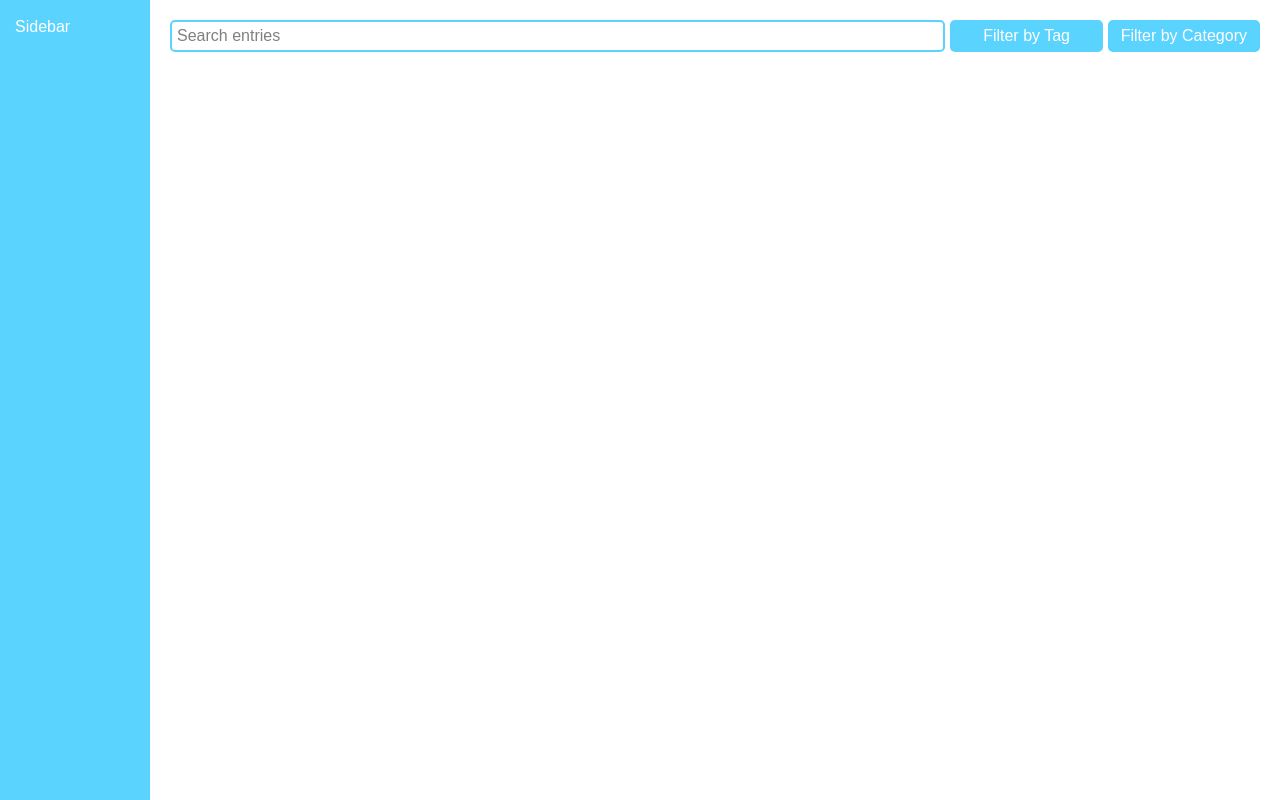
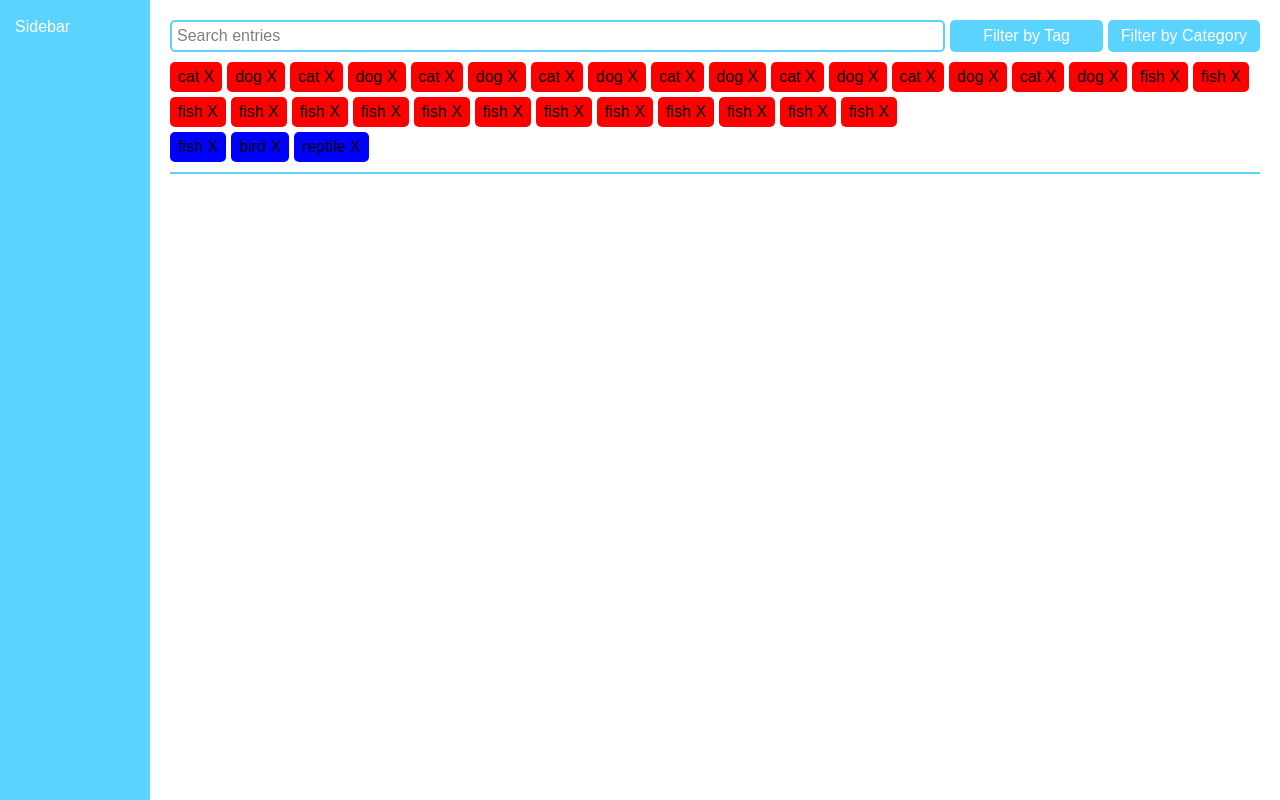
Before and after one commit to Abdelrhman2607/Music-Archive, a Next.js app: page / in a window 1280 px wide. Built offline with nearby package versions, Linux system fonts and the light colour scheme.

Commit message:
Selected filters WIP

```diff
--- a/app/components/Search/searchArea.module.css
+++ b/app/components/Search/searchArea.module.css
@@ -1,5 +1,9 @@
 
 .searchArea{
+    border-bottom: solid var(--Blue) 2px;
+    padding-bottom: 5px;
+}
+.searchAreaControls{
     display: flex;
     flex-direction: row;
     gap: 5px;
@@ -22,4 +26,5 @@
 
 .filterArea{
     flex: 1 1 0;
+    position: relative;
 }
--- a/app/components/Search/searchArea.tsx
+++ b/app/components/Search/searchArea.tsx
@@ -1,19 +1,26 @@
 'use client';
 
 import styles from './searchArea.module.css';
+
 import Searchbar from './searchbar';
 import DropdownMenu from '../UI/dropdownMenu';
+import SelectedFilters from './selectedFilters';
+
 import { useState } from 'react';
 
 export default function SearchArea() {
-  let tags = ['cat', 'dog', 'cat', 'dog', 'cat', 'dog', 'cat', 'dog', 'cat', 'dog'];
-  let cats = ['fish', 'bird'];
+  let tags = ['cat', 'dog', 'cat', 'dog', 'cat', 'dog', 'cat', 'dog','cat', 'dog', 'cat', 'dog', 'cat', 'dog', 'cat', 'dog', 'fish', 'fish', 'fish', 'fish', 'fish', 'fish', 'fish', 'fish', 'fish', 'fish', 'fish', 'fish', 'fish', 'fish'];
+  let cats = ['fish', 'bird', 'reptile'];
 
   const [tagDropdownOpen, setTagDropdownOpen] = useState(false);
   const [catDropdownOpen, setCatDropdownOpen] = useState(false);
 
+  const [selectedTags, setSelectedTags] = useState([]);
+  const [selectedCats, setSelectedCats] = useState([]);
+
   return (
     <div className={styles.searchArea}>
+      <div className={styles.searchAreaControls}>
         <Searchbar />
 
         <div className={styles.filterArea}>
@@ -40,5 +47,8 @@ export default function SearchArea() {
 
       </div >
 
+      <SelectedFilters selectedFilters={{tags: tags, cats: cats}}/>
+
+    </div>
   );
 }
--- /dev/null
+++ b/app/components/Search/selectedFilters.module.css
@@ -0,0 +1,26 @@
+
+.selectedFiltersArea{
+    display: flex;
+    flex-direction: column;
+}
+
+.selectedTagsArea, .selectedCatsArea{
+    display: flex;
+    flex-direction: row;
+    margin-bottom: 5px;
+    flex-wrap: wrap;
+    row-gap: 5px;
+}
+
+.selectedTag, .selectedCat{
+    margin-right: 5px;
+    padding: 3px 8px;
+    border-radius: 5px;
+}
+
+.selectedTag{
+    background-color: red;
+}
+.selectedCat{
+    background-color: blue;
+}
--- /dev/null
+++ b/app/components/Search/selectedFilters.tsx
@@ -0,0 +1,35 @@
+
+import styles from './selectedFilters.module.css';
+
+type SelectedFiltersObject = {
+  tags: string[];
+  cats: string[];
+}
+
+export default function SelectedFilters({ selectedFilters }: { selectedFilters: SelectedFiltersObject }) {
+  return (
+    <div className={styles.selectedFiltersArea}>
+      <div className={styles.selectedTagsArea}>
+        {selectedFilters.tags.map((tag, index) => {
+          return(<SelectedFilter name = {tag} type={'tag'} />);
+          })
+        }
+      </div>
+
+      <div className={styles.selectedCatsArea}>
+        {selectedFilters.cats.map((cat, index) => {
+          return(<SelectedFilter name = {cat} type={'cat'} key={index}/>);
+          })
+        }
+      </div>
+    </div>
+  );
+}
+
+function SelectedFilter({ name, type }: { name: string, type: "tag" | "cat" }) {
+  return(
+    <button className={type == 'tag' ? styles.selectedTag : styles.selectedCat}>
+      {`${name} X`}
+    </button>
+  );
+}
--- a/app/components/UI/dropdownMenu.module.css
+++ b/app/components/UI/dropdownMenu.module.css
@@ -1,14 +1,17 @@
 
 .dropdownMenu{
-    position: relative;
+    z-index: 100;
+    position: absolute;
     display: flex;
     flex-direction: column;
     background-color: var(--Gray);
-    max-height: calc(var(--SearchAreaDefaultHeight) * 4);
+    max-height: calc(var(--SearchAreaDefaultHeight) * 5);
+    width: 100%;
     overflow: auto;
     padding-left: 5px;
     border: solid var(--Blue) 3px;
     border-radius: 3px;
+
 }
 
 .dropdownItem{
--- a/app/page.tsx
+++ b/app/page.tsx
@@ -5,7 +5,7 @@ import DropdownMenu from './components/UI/dropdownMenu';
 
 export default function Home() {
   return (
-    <div className="flex flex-row min-h-screen">
+    <div className="flex flex-row h-screen">
       <Sidebar />
       <main className='flex-1 p-5'>
         <div>
```
Lines whose indentation alone changed are shown as unchanged.
